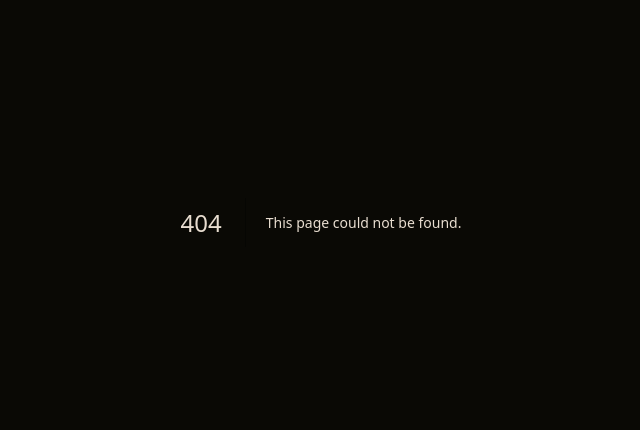
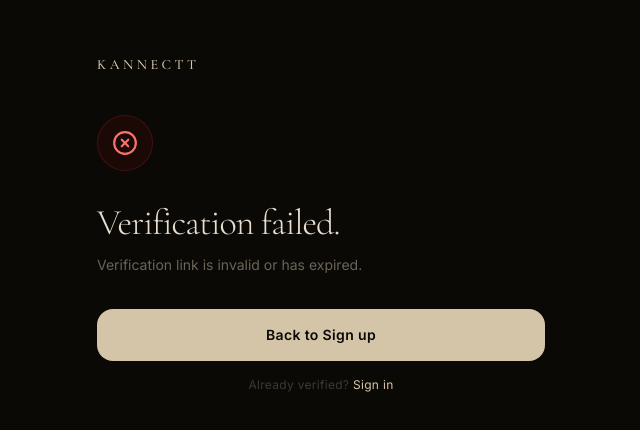
Before and after one commit to ash98ketchum/kannectt, a Next.js app in the folder email-automation/apps/web/: page /confirm in a window 1280 px wide. Before the commit this address had no page. Shown: the part 178-608 px from the top of the page, without its empty margins (319-959 px from the left). Built offline with nearby package versions, Linux system fonts and the light colour scheme; no server answers.

Commit message:
feat: add email confirmation landing page and fix redirect flow (#13)

```diff
--- /dev/null
+++ b/email-automation/apps/web/src/app/(auth)/confirm/page.tsx
@@ -0,0 +1,160 @@
+"use client";
+
+import { useEffect, useState } from "react";
+import Link from "next/link";
+import { useSearchParams } from "next/navigation";
+import { Loader2, CheckCircle2, XCircle } from "lucide-react";
+import { createClient } from "@/utils/supabase/client";
+import { Suspense } from "react";
+
+type Status = "verifying" | "success" | "error";
+
+function ConfirmContent() {
+  const params = useSearchParams();
+  const [status, setStatus] = useState<Status>("verifying");
+  const [errorMsg, setErrorMsg] = useState<string | null>(null);
+
+  useEffect(() => {
+    const tokenHash = params.get("token_hash");
+    const type = params.get("type") as "email" | "recovery" | "invite" | null;
+
+    async function verify() {
+      const supabase = createClient();
+
+      // Case 1: PKCE flow — token_hash + type in the query string
+      if (tokenHash && type) {
+        const { error } = await supabase.auth.verifyOtp({
+          token_hash: tokenHash,
+          type,
+        });
+
+        if (error) {
+          setErrorMsg(error.message);
+          setStatus("error");
+        } else {
+          setStatus("success");
+        }
+        return;
+      }
+
+      // Case 2: Implicit flow — Supabase puts the session in the URL hash.
+      // detectSessionInUrl:true (in client.ts) already handles this automatically.
+      // We just need to wait a tick and check if a session was established.
+      const { data } = await supabase.auth.getSession();
+      if (data.session) {
+        setStatus("success");
+      } else {
+        setErrorMsg("Verification link is invalid or has expired.");
+        setStatus("error");
+      }
+    }
+
+    verify();
+  }, [params]);
+
+  /* ── Verifying ─────────────────────────────────────────────────────────── */
+  if (status === "verifying") {
+    return (
+      <div className="space-y-6 text-center">
+        <Loader2 size={36} className="animate-spin text-cream-300 mx-auto" />
+        <div>
+          <h1 className="font-display text-3xl font-light text-[#E8DDD0] tracking-tight">
+            Verifying your email…
+          </h1>
+          <p className="text-[#6B6456] text-sm mt-2">
+            Hold tight, this only takes a second.
+          </p>
+        </div>
+      </div>
+    );
+  }
+
+  /* ── Success ────────────────────────────────────────────────────────────── */
+  if (status === "success") {
+    return (
+      <div className="space-y-8">
+        {/* Icon */}
+        <div className="w-14 h-14 rounded-full bg-cream-300/10 border border-cream-300/20 flex items-center justify-center">
+          <CheckCircle2 size={26} className="text-cream-300" />
+        </div>
+
+        {/* Copy */}
+        <div className="space-y-3">
+          <h1 className="font-display text-4xl font-light text-[#E8DDD0] leading-[1.1] tracking-tight">
+            Email verified.
+          </h1>
+          <p className="text-[#6B6456] text-sm leading-relaxed">
+            Your account is active and ready to go.{" "}
+            <br className="hidden sm:block" />
+            Sign in to start using Kannectt.
+          </p>
+        </div>
+
+        {/* CTA */}
+        <div className="space-y-4">
+          <Link
+            href="/login"
+            className="block w-full bg-cream-300 text-[#0A0905] py-4 rounded-2xl text-sm font-semibold hover:bg-cream-200 transition text-center tracking-wide"
+          >
+            Sign in to your account
+          </Link>
+          <p className="text-[#3D3A33] text-xs tracking-wide text-center">
+            Your 300 free credits are waiting.
+          </p>
+        </div>
+      </div>
+    );
+  }
+
+  /* ── Error ──────────────────────────────────────────────────────────────── */
+  return (
+    <div className="space-y-8">
+      {/* Icon */}
+      <div className="w-14 h-14 rounded-full bg-red-950/30 border border-red-900/40 flex items-center justify-center">
+        <XCircle size={26} className="text-red-400" />
+      </div>
+
+      {/* Copy */}
+      <div className="space-y-3">
+        <h1 className="font-display text-4xl font-light text-[#E8DDD0] leading-[1.1] tracking-tight">
+          Verification failed.
+        </h1>
+        <p className="text-[#6B6456] text-sm leading-relaxed">
+          {errorMsg ?? "This link has expired or is invalid."}
+        </p>
+      </div>
+
+      {/* CTAs */}
+      <div className="space-y-4">
+        <Link
+          href="/signup"
+          className="block w-full bg-cream-300 text-[#0A0905] py-4 rounded-2xl text-sm font-semibold hover:bg-cream-200 transition text-center tracking-wide"
+        >
+          Back to Sign up
+        </Link>
+        <p className="text-[#3D3A33] text-xs tracking-wide text-center">
+          Already verified?{" "}
+          <Link href="/login" className="text-cream-300 hover:text-cream-200 transition">
+            Sign in
+          </Link>
+        </p>
+      </div>
+    </div>
+  );
+}
+
+/* ── Page wrapper — Suspense required for useSearchParams in Next.js 14+ ── */
+export default function ConfirmPage() {
+  return (
+    <Suspense
+      fallback={
+        <div className="flex items-center justify-center gap-2 text-[#6B6456] text-sm py-10">
+          <Loader2 size={14} className="animate-spin" />
+          Loading…
+        </div>
+      }
+    >
+      <ConfirmContent />
+    </Suspense>
+  );
+}
--- a/email-automation/apps/web/src/app/(auth)/signup/page.tsx
+++ b/email-automation/apps/web/src/app/(auth)/signup/page.tsx
@@ -134,7 +134,7 @@ function SignupForm() {
     const { data, error: signupError } = await supabase.auth.signUp({
       email,
       password,
-      options: { emailRedirectTo: `${location.origin}/dashboard` },
+      options: { emailRedirectTo: `${location.origin}/confirm` },
     });
 
     if (signupError) {
```
